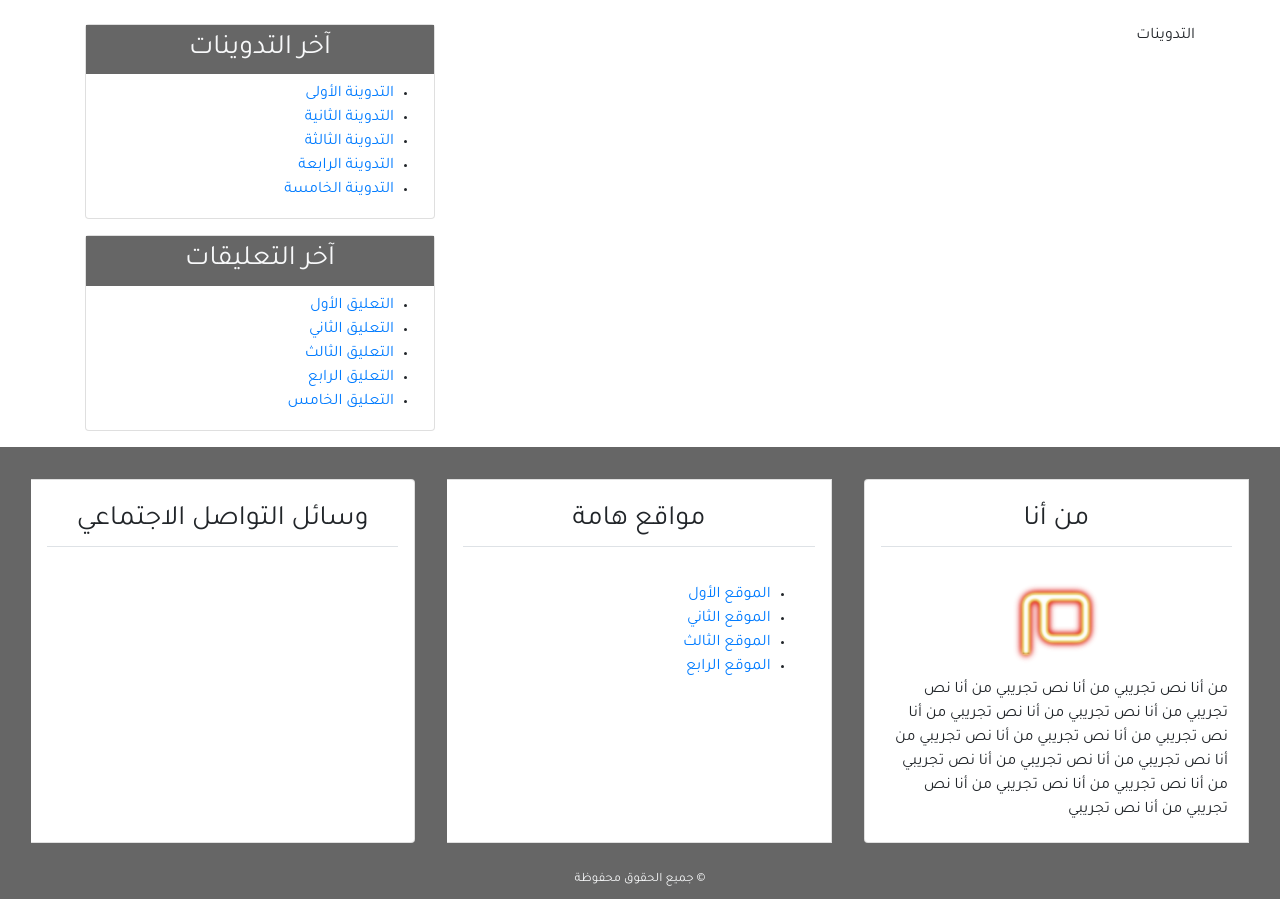
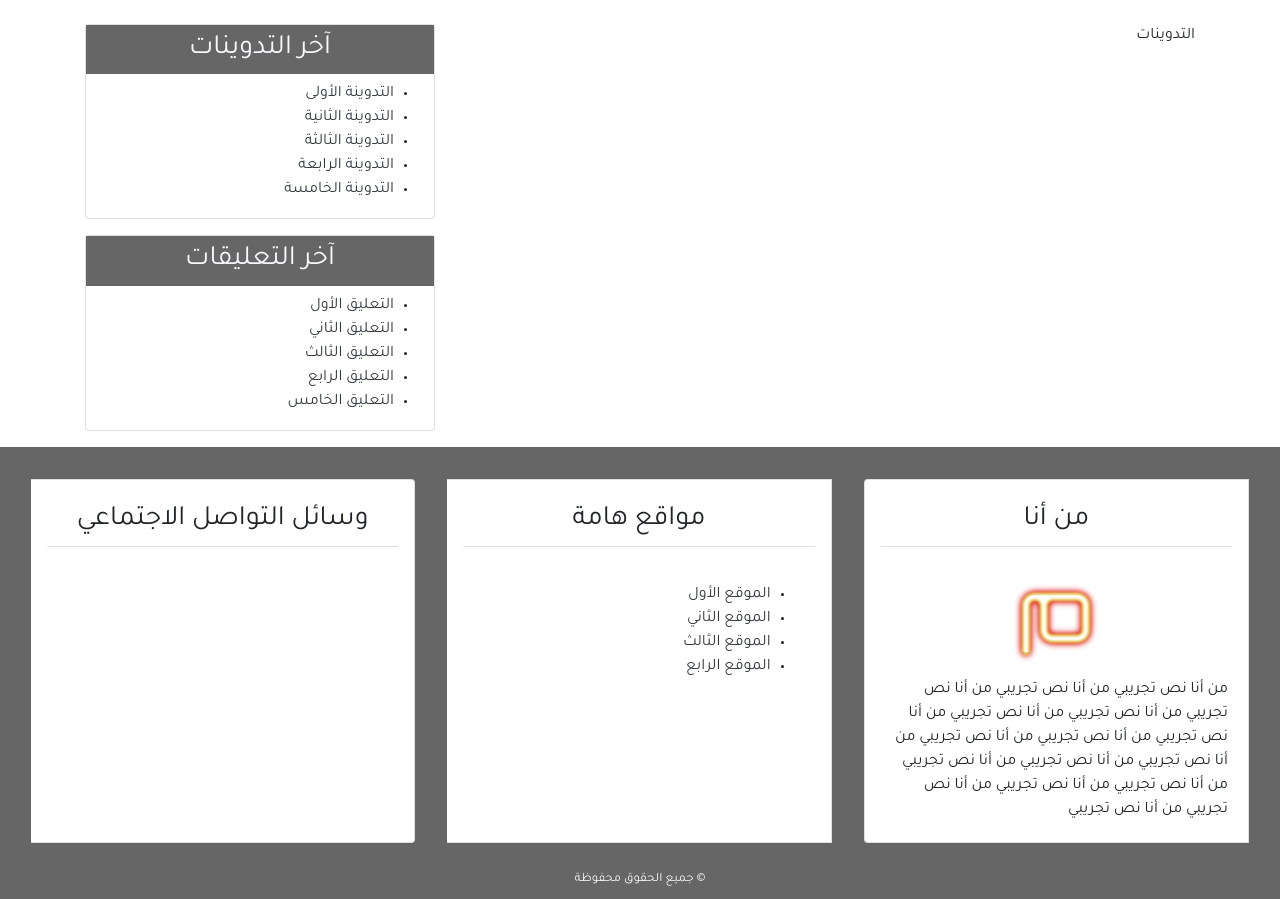
Before and after one commit to saidyahia/blog-django-ar, a Django app: page / in a window 1280 px wide. Shown: the part 57-956 px from the top of the page. Run offline with Django 3.2, Linux system fonts and the light colour scheme; some libraries are stand-ins or nearby versions.

Commit message:
Change color of link to text-dark in sidebar and footer

```diff
--- a/src/blog/templates/blog/index.html
+++ b/src/blog/templates/blog/index.html
@@ -2,6 +2,7 @@
 <!DOCTYPE html>
 
 <html lang="ar">
+
 <head>
     <meta charset="utf-8">
     <meta name="viewport" content="width=device-width, initial-scale=1, shrink-to-fit=no">
@@ -9,6 +10,7 @@
     <link rel="stylesheet" href="{% static 'blog/css/main.css' %}">
     <link rel="shortcut icon" href="{% static 'blog/images/favicon.ico' %}">
 </head>
+
 <body>
     <header>
         <!--Start Navbar-->
@@ -16,7 +18,8 @@
             <a class="navbar-brand" href="#">
                 <img src="{% static 'blog/images/mim-logo.png' %}" alt="شعار مدونة" width="30px">
                 مدونة</a>
-                <button class="navbar-toggler" type="button" data-toggle="collapse" data-target="#navbarSupportedContent" aria-controls="navbarSupportedContent" aria-expanded="false" aria-label="Toggle navigation">
+            <button class="navbar-toggler" type="button" data-toggle="collapse" data-target="#navbarSupportedContent"
+                aria-controls="navbarSupportedContent" aria-expanded="false" aria-label="Toggle navigation">
                 <span class="navbar-toggler-icon"></span>
             </button>
 
@@ -26,7 +29,8 @@
                         <a class="nav-link" href="#">الرئيسية <span class="sr-only">(current)</span></a>
                     </li>
                     <li class="nav-item dropdown">
-                        <a class="nav-link dropdown-toggle" href="#" id="navbarDropdown" role="button" data-toggle="dropdown" aria-haspopup="true" aria-expanded="false">
+                        <a class="nav-link dropdown-toggle" href="#" id="navbarDropdown" role="button"
+                            data-toggle="dropdown" aria-haspopup="true" aria-expanded="false">
                             دوراتي
                         </a>
                         <div class="dropdown-menu" aria-labelledby="navbarDropdown">
@@ -57,21 +61,21 @@
                     <div class="card mb-3">
                         <h3 class="text-center bg-secondary text-light p-2">آخر التدوينات</h3>
                         <ul>
-                                <li><a href="#">التدوينة الأولى</a></li>
-                                <li><a href="#">التدوينة الثانية</a></li>
-                                <li><a href="#">التدوينة الثالثة</a></li>
-                                <li><a href="#">التدوينة الرابعة</a></li>
-                                <li><a href="#">التدوينة الخامسة</a></li>
+                            <li><a class="text-dark" href="#">التدوينة الأولى</a></li>
+                            <li><a class="text-dark" href="#">التدوينة الثانية</a></li>
+                            <li><a class="text-dark" href="#">التدوينة الثالثة</a></li>
+                            <li><a class="text-dark" href="#">التدوينة الرابعة</a></li>
+                            <li><a class="text-dark" href="#">التدوينة الخامسة</a></li>
                         </ul>
                     </div>
                     <div class="card mb-3">
                         <h3 class="text-center bg-secondary text-light p-2">آخر التعليقات</h3>
                         <ul>
-                                <li><a href="#">التعليق الأول</a></li>
-                                <li><a href="#">التعليق الثاني</a></li>
-                                <li><a href="#">التعليق الثالث</a></li>
-                                <li><a href="#">التعليق الرابع</a></li>
-                                <li><a href="#">التعليق الخامس</a></li>
+                            <li><a class="text-dark" href="#">التعليق الأول</a></li>
+                            <li><a class="text-dark" href="#">التعليق الثاني</a></li>
+                            <li><a class="text-dark" href="#">التعليق الثالث</a></li>
+                            <li><a class="text-dark" href="#">التعليق الرابع</a></li>
+                            <li><a class="text-dark" href="#">التعليق الخامس</a></li>
                         </ul>
                     </div>
                 </div>
@@ -90,7 +94,9 @@
                                 <div class="text-center">
                                     <img src="{% static 'blog/images/mim-logo.png' %}" alt="شعار مدونة" width="100px">
                                 </div>
-                                    من أنا نص تجريبي من أنا نص تجريبي من أنا نص تجريبي من أنا نص تجريبي من أنا نص تجريبي من أنا نص تجريبي من أنا نص تجريبي من أنا نص تجريبي من أنا نص تجريبي من أنا نص تجريبي من أنا نص تجريبي من أنا نص تجريبي من أنا نص تجريبي من أنا نص تجريبي من أنا نص تجريبي
+                                من أنا نص تجريبي من أنا نص تجريبي من أنا نص تجريبي من أنا نص تجريبي من أنا نص تجريبي من
+                                أنا نص تجريبي من أنا نص تجريبي من أنا نص تجريبي من أنا نص تجريبي من أنا نص تجريبي من أنا
+                                نص تجريبي من أنا نص تجريبي من أنا نص تجريبي من أنا نص تجريبي من أنا نص تجريبي
 
                             </div>
                         </div>
@@ -98,10 +104,10 @@
                             <h3 class="card-title text-center border-bottom p-2 m-3">مواقع هامة</h3>
                             <div class="card-body">
                                 <ul>
-                                        <li><a href="#">الموقع الأول</a></li>
-                                        <li><a href="#">الموقع الثاني</a></li>
-                                        <li><a href="#">الموقع الثالث</a></li>
-                                        <li><a href="#">الموقع الرابع</a></li>
+                                    <li><a class="text-dark" href="#">الموقع الأول</a></li>
+                                    <li><a class="text-dark" href="#">الموقع الثاني</a></li>
+                                    <li><a class="text-dark" href="#">الموقع الثالث</a></li>
+                                    <li><a class="text-dark" href="#">الموقع الرابع</a></li>
                                 </ul>
                             </div>
                         </div>
@@ -133,4 +139,5 @@
     <script src="{% static 'blog/js/fontawesome-all.min.js' %}"></script>
 
 </body>
+
 </html>
```
Lines whose indentation alone changed are shown as unchanged.
